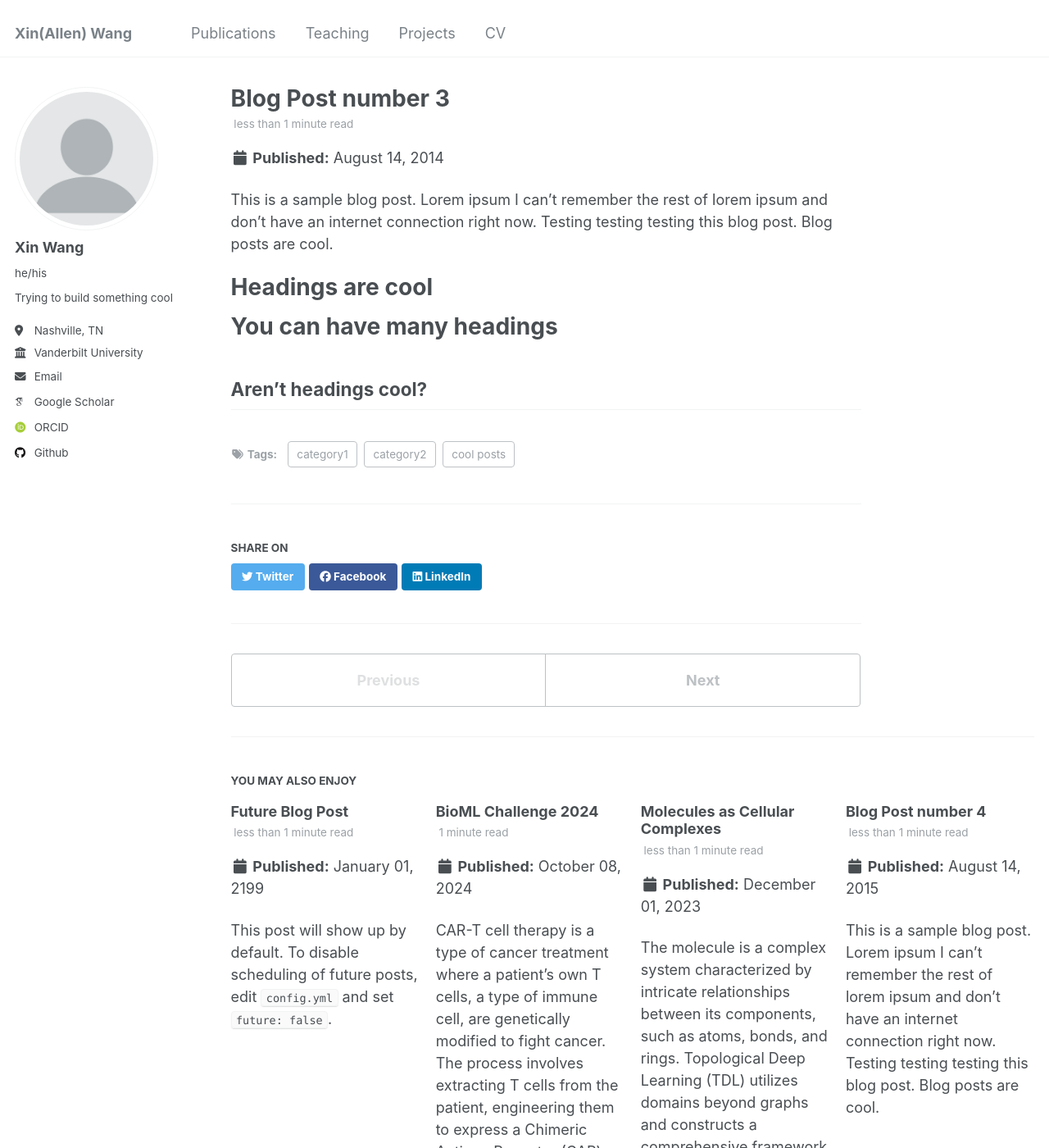
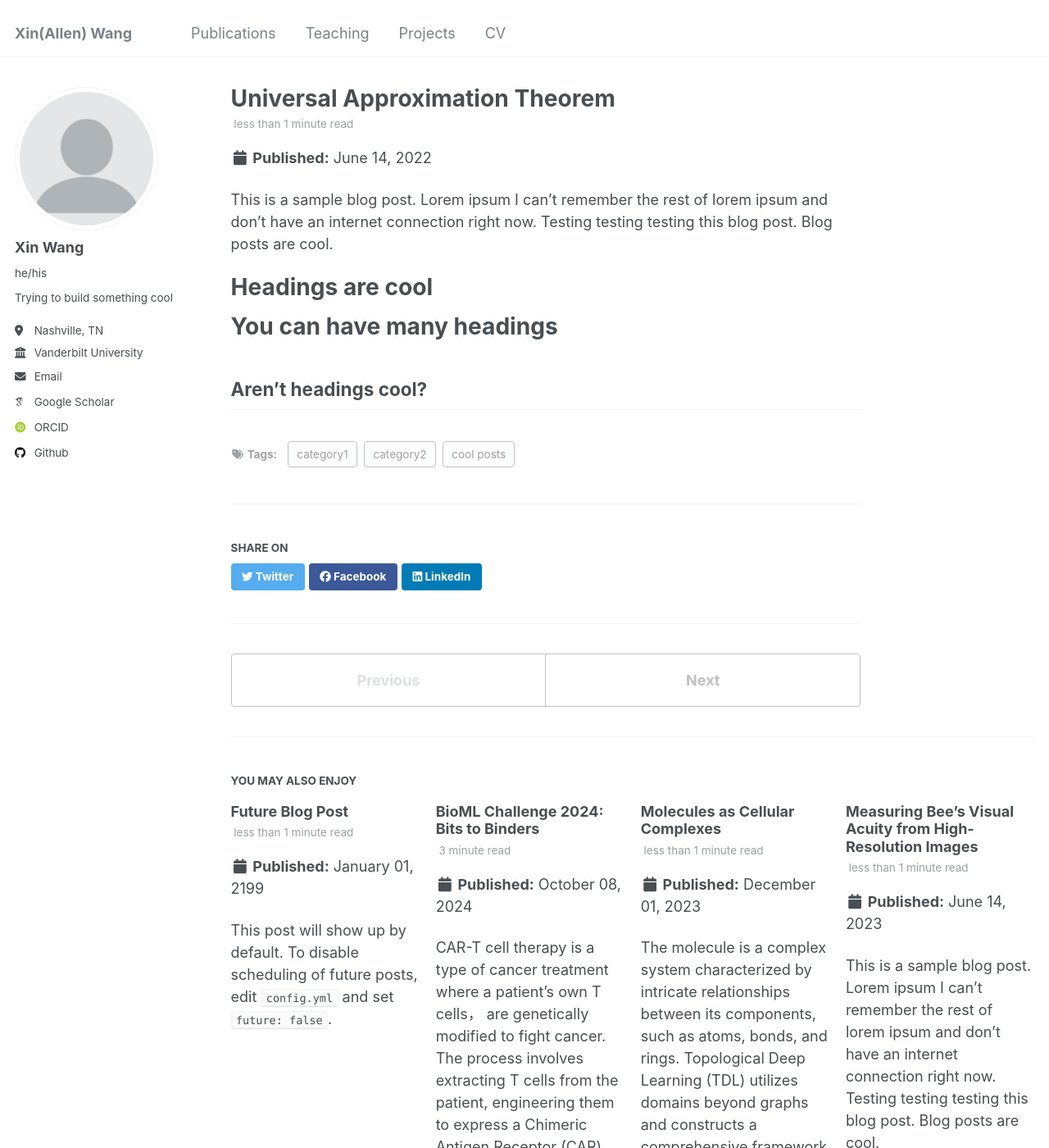
Before and after one commit to xwang112358/xwang112358.github.io, a Jekyll site: the page built from _posts/2022-06-15-blog-post-3.md, in a window 1280 px wide and 1400 px high. Shown: the whole window at 82% size. Built offline with Jekyll 4.4.1, drawn with Linux system fonts in a browser that asks for light colours; some web fonts are replaced; some of the changed text lies outside the part shown.

Commit message:
first part of bioml blog

```diff
--- a/_posts/2014-08-14-blog-post-3.md
+++ b/_posts/2022-06-15-blog-post-3.md
@@ -1,7 +1,7 @@
 ---
-title: 'Blog Post number 3'
-date: 2014-08-14
-permalink: /posts/2014/08/blog-post-3/
+title: 'Universal Approximation Theorem'
+date: 2022-06-14
+permalink: /posts/2022/6/blog-post-3/
 tags:
   - cool posts
   - category1
--- a/_posts/2023-12-1-blog-post-1.md
+++ b/_posts/2023-12-1-cell.md
@@ -1,7 +1,7 @@
 ---
 title: 'Molecules as Cellular Complexes'
 date: 2023/12/1
-permalink: /posts/2012/08/blog-post-1/
+permalink: /posts/2023/12/cell/
 tags:
   - Molecules
   - Topological Deep Learning
--- a/_posts/2015-08-14-blog-post-4.md
+++ b/_posts/2023-6-10-bee.md
@@ -1,7 +1,7 @@
 ---
-title: 'Blog Post number 4'
-date: 2015-08-14
-permalink: /posts/2012/08/blog-post-4/
+title: "Measuring Bee's Visual Acuity from High-Resolution Images"
+date: 2023-06-14
+permalink: /posts/2023/6/bee/
 tags:
   - cool posts
   - category1
--- a/_posts/2024-10-8-bioml.md
+++ b/_posts/2024-10-8-bioml.md
@@ -1,7 +1,7 @@
 ---
-title: 'BioML Challenge 2024'
+title: 'BioML Challenge 2024: Bits to Binders'
 date: 2024-10-8
-permalink: /posts/2024/10/bioml/
+permalink: /posts/
 tags:
   - De novo Binder Design
   - RFDiffusion
@@ -10,23 +10,38 @@ tags:
   - Chai-1
 ---
 
-CAR-T cell therapy is a type of cancer treatment where a patient's own T cells, a type of immune cell, are genetically modified to fight cancer. The process involves extracting T cells from the patient, engineering them to express a Chimeric Antigen Receptor (CAR) that specifically targets cancer cells, and then reintroducing these modified cells into the patient's body. Once inside, the CAR-T cells recognize and attack the cancer cells, helping to eliminate the tumor. An open question in the field of CAR-T cell therapy is how to design effective antigen-binding domains that can specifically target cancer antigens and trigger a robust immune response.
+CAR-T cell therapy is a type of cancer treatment where a patient's own T cells， are genetically modified to fight cancer. The process involves extracting T cells from the patient, engineering them to express a Chimeric Antigen Receptor (CAR) that specifically targets cancer cells, and then reintroducing these modified cells into the patient's body. Once inside the patient body, the CAR-T cells recognize and attack the cancer cells, helping to eliminate the tumor. An open question in the field of CAR-T cell therapy is how to design effective antigen-binding domains that can specifically target cancer antigens and trigger a robust immune response.
 
-This project aims to design binding domains for a Chimeric Antigen Receptor (CAR) that will engage the extracellular region of cancer antigen CD20. The goal of this project is to gain practical experience in the binder design workflow, implement a standardized pipeline, and explore how different, SOTA generative models play a critical role in the design process. Furthermore, the project will apply advanced AI tools to the design challenge, observing both their capabilities and limitations in generating functional CAR antigen binders.
+<div style="text-align: center;">
+  <img src="/images/CAR-T.png" alt="CAR-T Therapy" style="width: 75%;"/>
+  <p><em>Larson et al., 2021, Nature Reviews Cancer</em></p>
+</div>
 
-Method Overview
-======
+This project aims to design binding domains for a Chimeric Antigen Receptor (CAR) that will engage the extracellular region of cancer antigen [**CD20**](https://www.uniprot.org/uniprotkb/P11836/entry). The goal of this project is to gain practical experience in the binder design workflow, implement a standardized pipeline, and explore how different, SOTA generative models play a critical role in the design process. Furthermore, the project will apply advanced AI tools to the design challenge, observing both their capabilities and limitations in generating functional CAR antigen binders.
+
+I want to Thank BioML for hosting this awesome [challenge](https://www.biomlsociety.org/challenge) and the members of the Meiler and NDS Labs for their valuable guidance on this project.
+
+## Method Overview
+
 I employed a standard pipeline encompassing backbone generation, inverse folding, and filtering to tackle the challenge. For binder design with the RFdiffusion model, our focus was on generating binder backbones that specifically target epitope 3 of CD20, located in the extracellular region. A diverse subset of these backbones was selected for inverse folding using ProteinMPNN, producing multiple sequence designs for each backbone. AlphaFold2 was then used to validate the 3D structures of the sequence designs by comparing the RMSD score to the original backbone. Finally, the Chai-1 model predicted the complex formed between CD20 and the filtered binder sequences. After excluding complex predictions that failed to meet the correct binding site and extracellular constraints, I ranked the binder sequences based on their iptm scores output by Chai-1.
 
+## Understanding the Antigen **CD20**
 
-Backbone Generation via RFDiffusion
-------
+Before starting the binder design, we need to fully understand our antigen target, CD20. The best approach is to visualize its 3D structure and identify the extracellular region as well as the potential binding site within it. We can download CD20's PDB file from [uniprot](https://www.uniprot.org/uniprotkb/P11836/entry) and use *PyMOL* to visualize the structure after removing unwanted ligands and proteins. From the uniprot, we learned that CD20's **Epitope 3: 168-175 (Sequence: EPANPSEK)** was recognized by antibodies, including Rituximab, through experiments. Then, we should keep in mind to design binders that interact with these amino acids and lie in the extracellular region. Here is a image that roughly circles the potential binding site of CD20 and segments the extracellular and the remaining regions.
 
-Inverse Folding via ProteinMPNN
-------
+<div style="text-align: center;">
+  <img src="/images/understand_cd20.png" alt="Understanding CD20" style="width: 50%;" />
+</div>
 
-Relaxed Filtering via AlphaFold2 Initial Guess
-------
 
-Final Complex Validation via Chai-1
-------
+## Backbone Generation via [RFDiffusion](https://github.com/RosettaCommons/RFdiffusion/tree/main)
+
+
+
+## Inverse Folding via ProteinMPNN
+
+
+## Relaxed Filtering via AlphaFold2 Initial Guess
+
+
+## Final Complex Validation via Chai-1
```
Also changed, not shown: images/CAR-T.png (added), images/understand_cd20.png (added).
